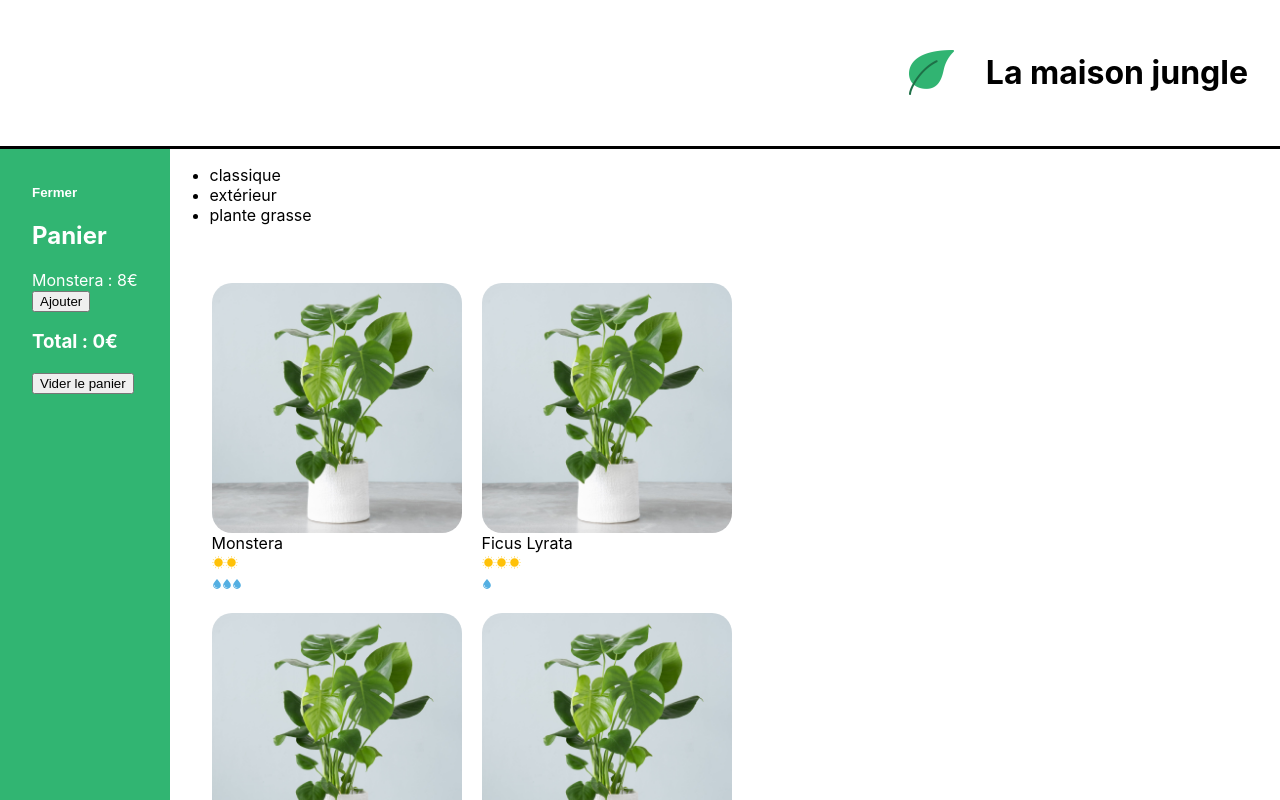
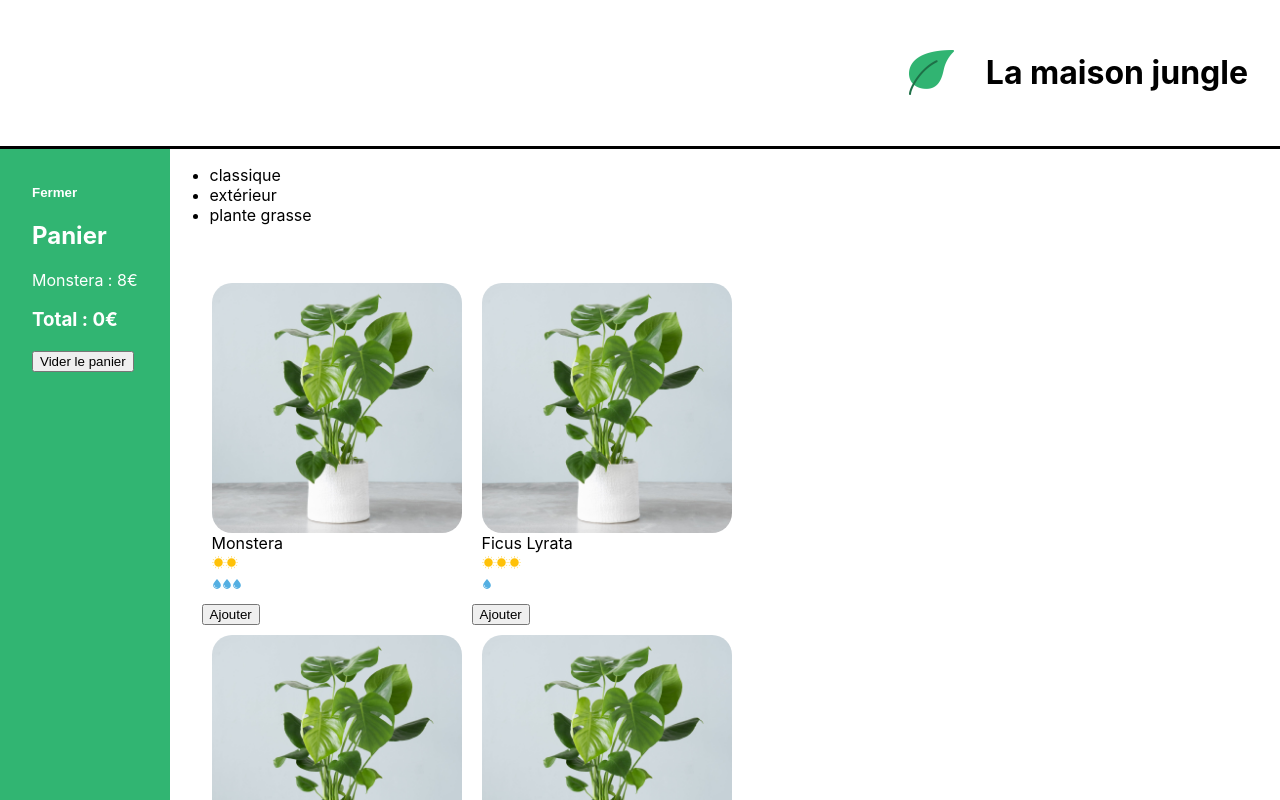
Before and after one commit to Shaun-maker/la-maison-jungle, a React (Create React App) app: page / in a window 1280 px wide. Shown: the top 800 px of the page. Built offline with nearby package versions, Linux system fonts and the light colour scheme.

Commit message:
state local, share state

```diff
--- a/src/components/App.js
+++ b/src/components/App.js
@@ -1,3 +1,4 @@
+import { useState } from 'react';
 import Banner from "./Banner";
 import Cart from "./Cart";
 import ShoppingList from "./ShoppingList";
@@ -6,6 +7,8 @@ import logo from '../assets/leaf.png';
 import '../style/Layout.css'
 
 function App() {
+  const [cart, updateCart] = useState(0);
+
   return (
     <div>
       <Banner>
@@ -13,8 +16,8 @@ function App() {
         <h1 className="lmj-title">La maison jungle</h1>
       </Banner  >
       <div className="lmj-layout-inner">
-        <Cart />
-        <ShoppingList />
+        <Cart cart={cart} updateCart={updateCart} />
+        <ShoppingList cart={cart} updateCart={updateCart} />
       </div>
       <Footer />
     </div>
--- a/src/components/Cart.js
+++ b/src/components/Cart.js
@@ -1,9 +1,8 @@
 import { useState } from 'react'
 import '../style/Cart.css'
 
-function Cart() {
+function Cart({cart, updateCart}) {
     const monsteraPrice = 8
-	const [cart, updateCart] = useState(0)
 	const [isOpen, setIsOpen] = useState(true)
 
 	return isOpen ? (
@@ -16,9 +15,8 @@ function Cart() {
 			</button>
 			<h2>Panier</h2>
 			<div>Monstera : {monsteraPrice}€</div>
-			<button onClick={() => updateCart(cart + 1)}>Ajouter</button>
 			<h3>Total : {monsteraPrice * cart}€</h3>
-            <button onClick={() => updateCart(cart === 0)}>Vider le panier</button>
+            <button onClick={() => updateCart(0)}>Vider le panier</button>
 		</div>
 	) : (
 		<div className='lmj-cart-closed'>
--- a/src/components/ShoppingList.js
+++ b/src/components/ShoppingList.js
@@ -2,7 +2,7 @@ import { plantList } from '../datas/plantList'
 import '../style/ShoppingList.css'
 import PlantItem from './PlantItem'
 
-function ShoppingList() {
+function ShoppingList({ cart, updateCart }) {
     const categories = plantList.reduce(
         (accumulator, currentValue) =>
             accumulator.includes(currentValue.category) ? accumulator : accumulator.concat(currentValue.category),
@@ -18,7 +18,10 @@ function ShoppingList() {
             <ul className='lmj-plant-list'>
                 {
 					plantList.map((plant) => (
-                        <PlantItem name={plant.name} cover={plant.cover} key={plant.id} light={plant.light} water={plant.water} />
+                        <div key={plant.id}>
+                            <PlantItem name={plant.name} cover={plant.cover} light={plant.light} water={plant.water} />
+                            <button onClick={() => updateCart(cart + 1)}>Ajouter</button>
+                        </div>
 					))
 				}
             </ul>
```
